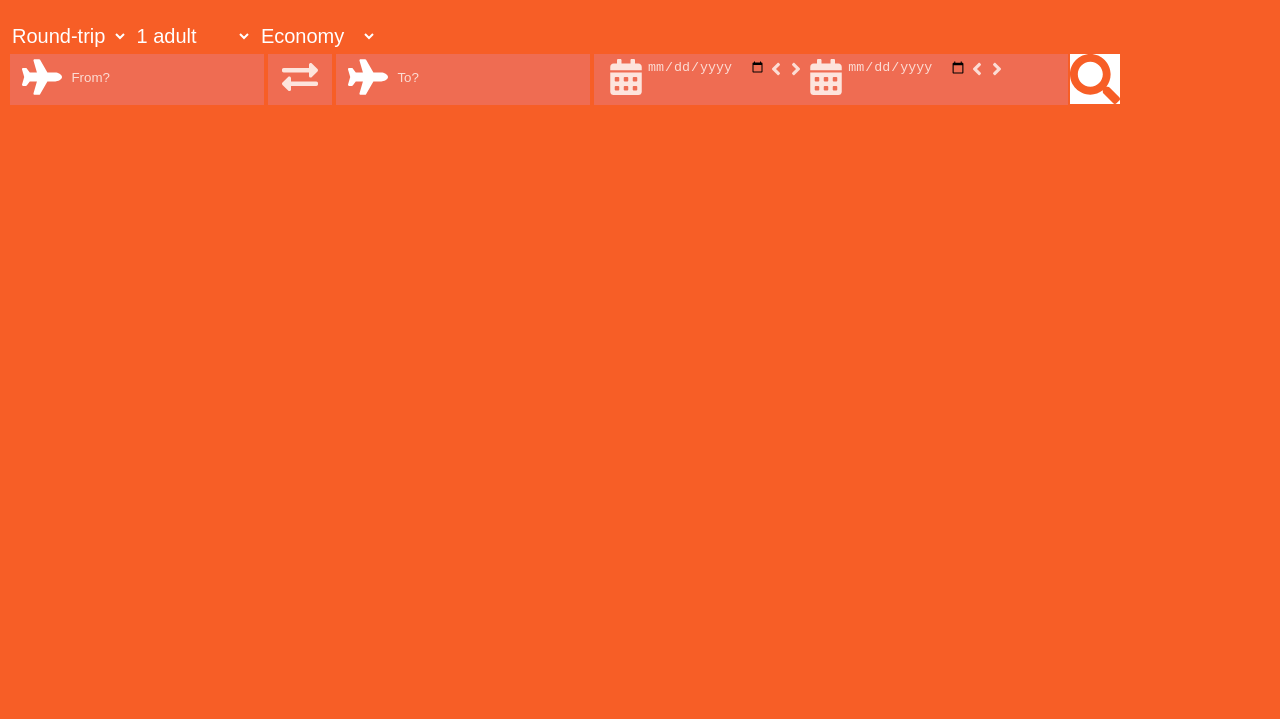
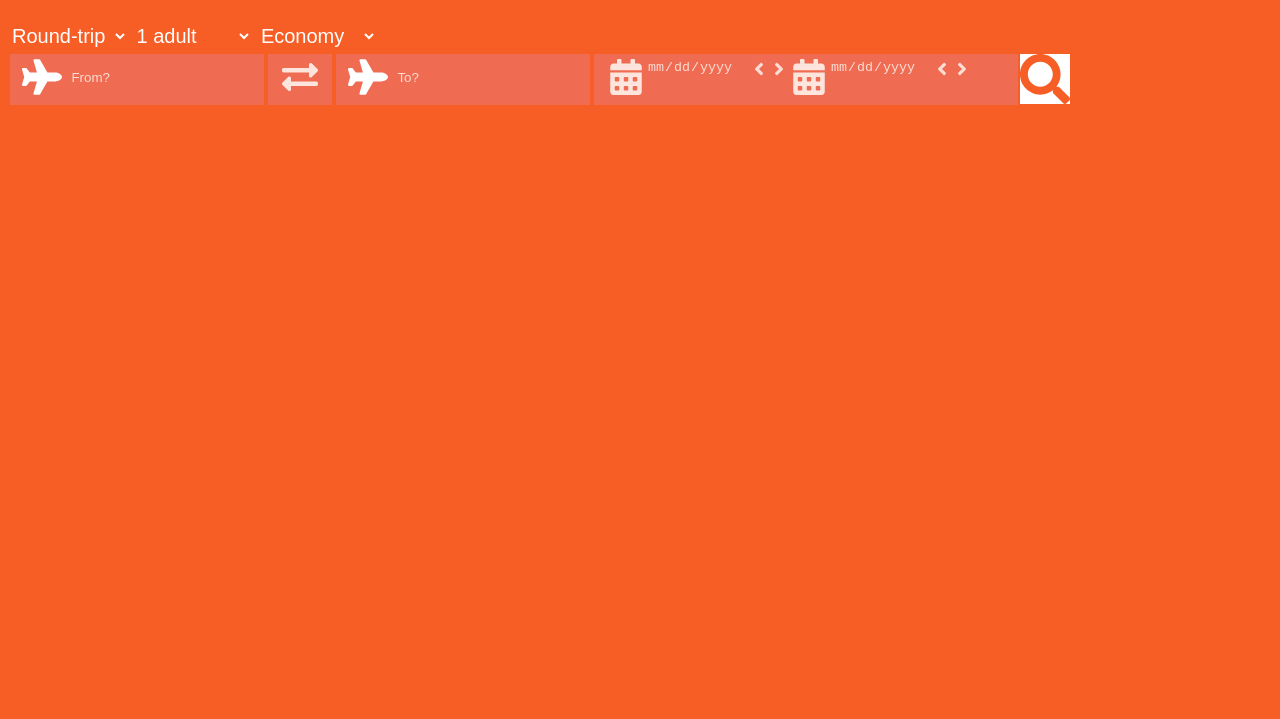
Before and after one commit to justass490/atsiskaitymai, a plain HTML site: page 1/travel.html in a window 1280 px wide. Shown: the part 81-800 px from the top of the page. Drawn offline with Linux system fonts and the light colour scheme; files whose address does not match are found by name.

Commit message:
Add files via upload

```diff
--- a/1/travel.html
+++ b/1/travel.html
@@ -22,29 +22,29 @@
 	</div>
 	<div class="1a">
 		<fieldset class="field2">
-		<img class="a2" src="C:\Users\moksleivis\Desktop\1\plane-solid.svg">
+		<img class="a2" src="plane-solid.svg">
 		<div><input type="text" class="place" placeholder="&nbsp;&nbsp;From?"></input></div>
 		</fieldset>
 		<fieldset class="field1">
-		<img class="a2" src="C:\Users\moksleivis\Desktop\1\exchange-alt-solid.svg">
+		<img class="a2" src="exchange-alt-solid.svg">
 		</fieldset>
-		<fieldset class="field2"><img class="a2" src="C:\Users\moksleivis\Desktop\1\plane-solid.svg"><input type"text" class="place" placeholder="&nbsp;&nbsp;To?"></input>
+		<fieldset class="field2"><img class="a2" src="plane-solid.svg"><input type="text" class="place" placeholder="&nbsp;&nbsp;To?"></input>
 		</fieldset>
 		<fieldset class="field3">
-		<div class="3">
-		<img class="a2" src="C:\Users\moksleivis\Desktop\1\calendar-alt-solid.svg">
-		<div><input type="date" placeholder="Depart">
-		<img class="a3" src="C:\Users\moksleivis\Desktop\1\angle-left-solid.svg">
-		<img class="a3" src="C:\Users\moksleivis\Desktop\1\angle-right-solid.svg">
+		<div>
+		<img class="a2" src="calendar-alt-solid.svg">
+		<div class="i3"><input type="date" placeholder="Depart">
+		<img class="a3" src="angle-left-solid.svg">
+		<img class="a3" src="angle-right-solid.svg">
 	</input>
-		<img class="a2" src="C:\Users\moksleivis\Desktop\1\calendar-alt-solid.svg">
-		<div><input type="date" placeholder="Depart">
-		<img class="a3" src="C:\Users\moksleivis\Desktop\1\angle-left-solid.svg">
-		<img class="a3" src="C:\Users\moksleivis\Desktop\1\angle-right-solid.svg">
+		<img class="a2" src="calendar-alt-solid.svg">
+		<div class="i3"><input type="date" placeholder="Depart">
+		<img class="a3" src="angle-left-solid.svg">
+		<img class="a3" src="angle-right-solid.svg">
 	</input></div>
 	</div>
 		</fieldset>
-		<img class="a1" src="C:\Users\moksleivis\Desktop\1\search-solid.svg">
+		<img class="a1" src="search-solid.svg">
 	</div>
 </body>
 </html>
--- a/1/travelStyle.css
+++ b/1/travelStyle.css
@@ -66,11 +66,23 @@ input::placeholder{
 	background-color: #ef6c52;
 }
 .field3{
-	width: 450;
+	width: 400;
 	height: 36;
 	float: left;
 	background-color: #ef6c52;
 }
-.3{
+.i3{
 	text-align: center;
+	margin: 0 auto;
 }
+input[type=date]::-webkit-inner-spin-button {
+    -webkit-appearance: none;
+    display: none;
+}
+
+
+
+input[type=date]::-webkit-calendar-picker-indicator {
+    -webkit-appearance: none;
+    display: none;
+}
```
